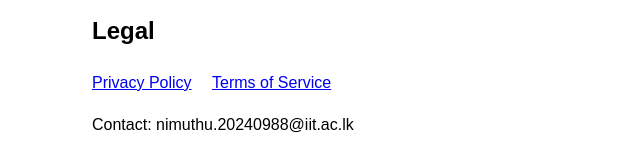
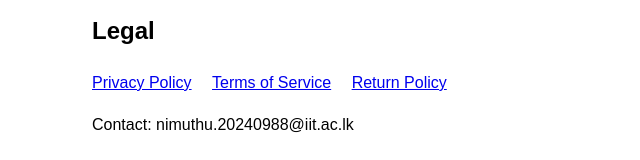
Before and after one commit to Nimuthu2004/nimuthu2004.github.io, a plain HTML site: page index.html in a window 1280 px wide. Shown: the part 149-309 px from the top of the page, without its empty margins (168-808 px from the left). Drawn offline with Linux system fonts and the light colour scheme.

Commit message:
Add link to Return Policy in index.html

```diff
--- a/index.html
+++ b/index.html
@@ -18,6 +18,7 @@
   <p class="links">
     <a href="/privacy-policy.html">Privacy Policy</a>
     <a href="/terms.html">Terms of Service</a>
+    <a href="/return-policy.html">Return Policy</a>
   </p>
 
   <p>Contact: nimuthu.20240988@iit.ac.lk</p>
```
